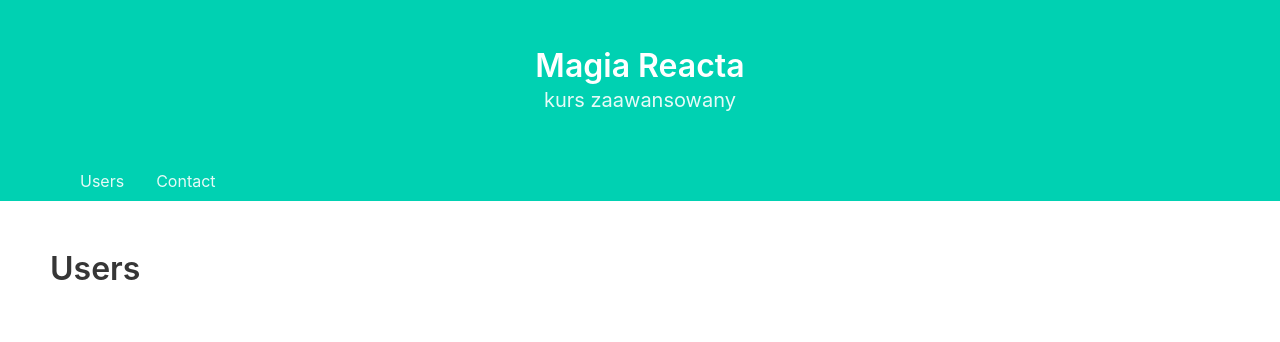
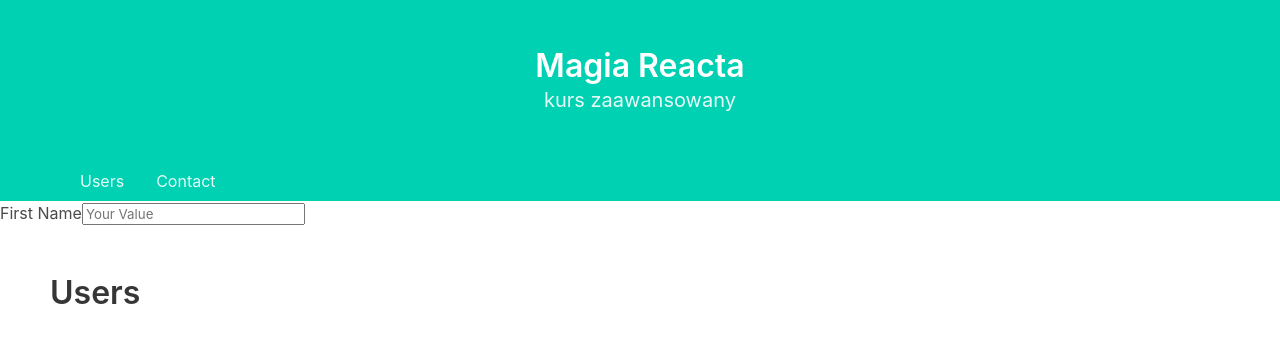
Before and after one commit to eduwebpl/kurs-react-techniki-zaawansowane, a React (Create React App) app in the folder 04/: page / in a window 1280 px wide. Shown: the top 342 px of the page. Built offline with nearby package versions, Linux system fonts and the light colour scheme.

Commit message:
04.7-finish

```diff
--- a/04/src/App.js
+++ b/04/src/App.js
@@ -1,6 +1,7 @@
 import React from "react";
 import { BrowserRouter as Router, Route } from "react-router-dom";
 import Header from "components/Header/Header";
+import Input from "components/Input/Input";
 import Users from "views/Users.js";
 import Contact from "views/Contact.js";
 import styles from "./App.module.scss";
@@ -9,6 +10,7 @@ function App() {
   return (
     <Router>
       <Header />
+      <Input name="name" label="First Name" />
       <div className={styles.app}>
         <Route path="/" exact component={Users} />
         <Route path="/contact" exact component={Contact} />
--- a/04/src/components/Input/Input.js
+++ b/04/src/components/Input/Input.js
@@ -3,11 +3,18 @@ import PropTypes from "prop-types";
 
 const Input = ({ name, label, placeholder }) => {
   const [inputValue, setInputValue] = useState("");
+  const [isErrorVisible, setErrorVisibility] = useState(false);
 
   const handleChange = ({ target: { value } }) => {
+    setInputValue(value);
+
     const regex = /[0-9]+/;
 
-    setInputValue(value.replace(regex, ""));
+    if (regex.test(value)) {
+      setErrorVisibility(true);
+    } else {
+      setErrorVisibility(false);
+    }
   };
 
   return (
@@ -20,12 +27,19 @@ const Input = ({ name, label, placeholder }) => {
         value={inputValue}
         onChange={handleChange}
       />
+      {isErrorVisible && (
+        <p>
+          <strong>Error: </strong>You can't pass digits into this field
+        </p>
+      )}
     </>
   );
 };
 
 Input.propTypes = {
   placeholder: PropTypes.string,
+  name: PropTypes.string.isRequired,
+  label: PropTypes.string.isRequired,
 };
 
 Input.defaultProps = {
```
Also changed, not shown: 1 other file (tests, documents, lock files or other folders).
